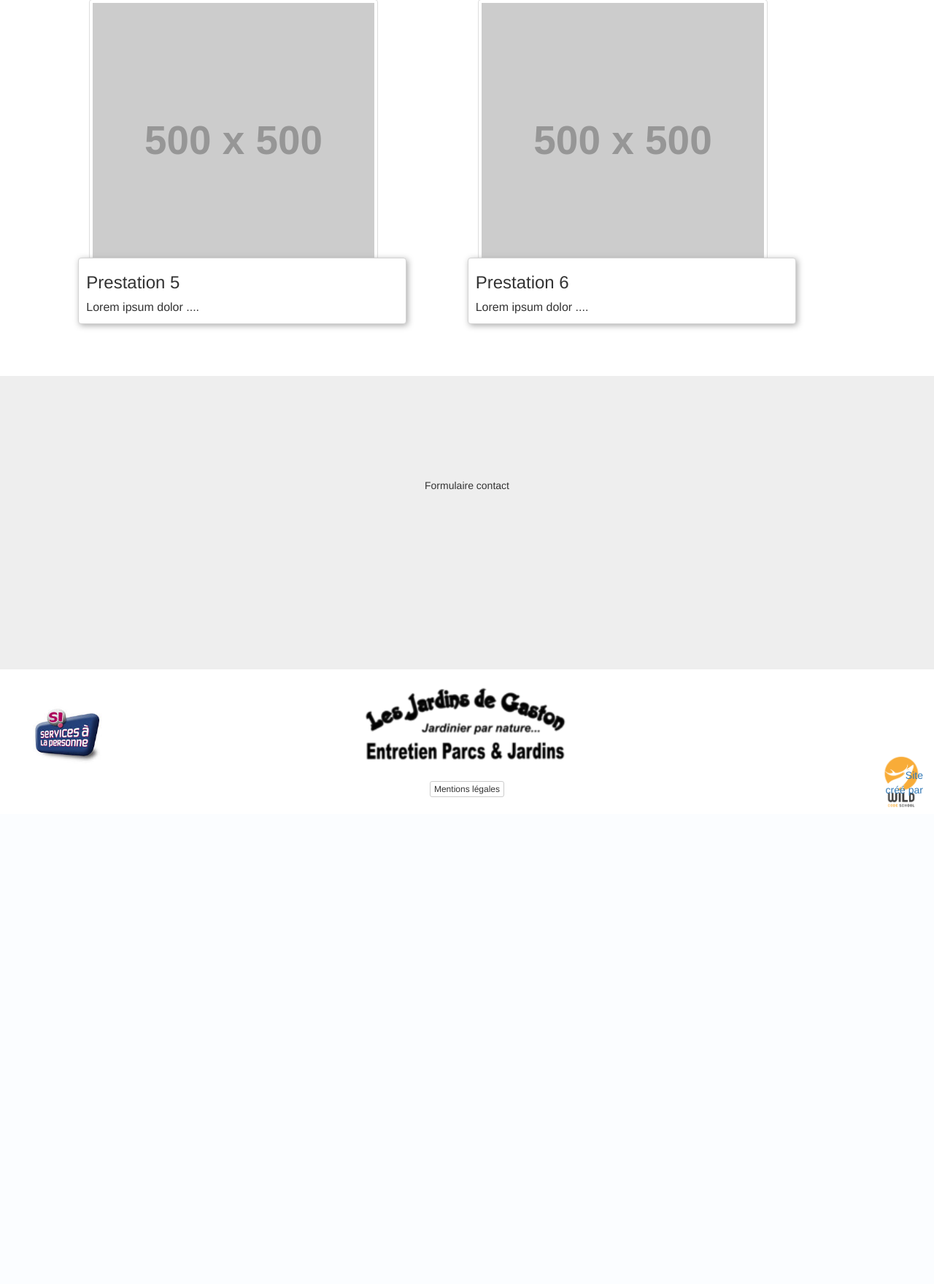
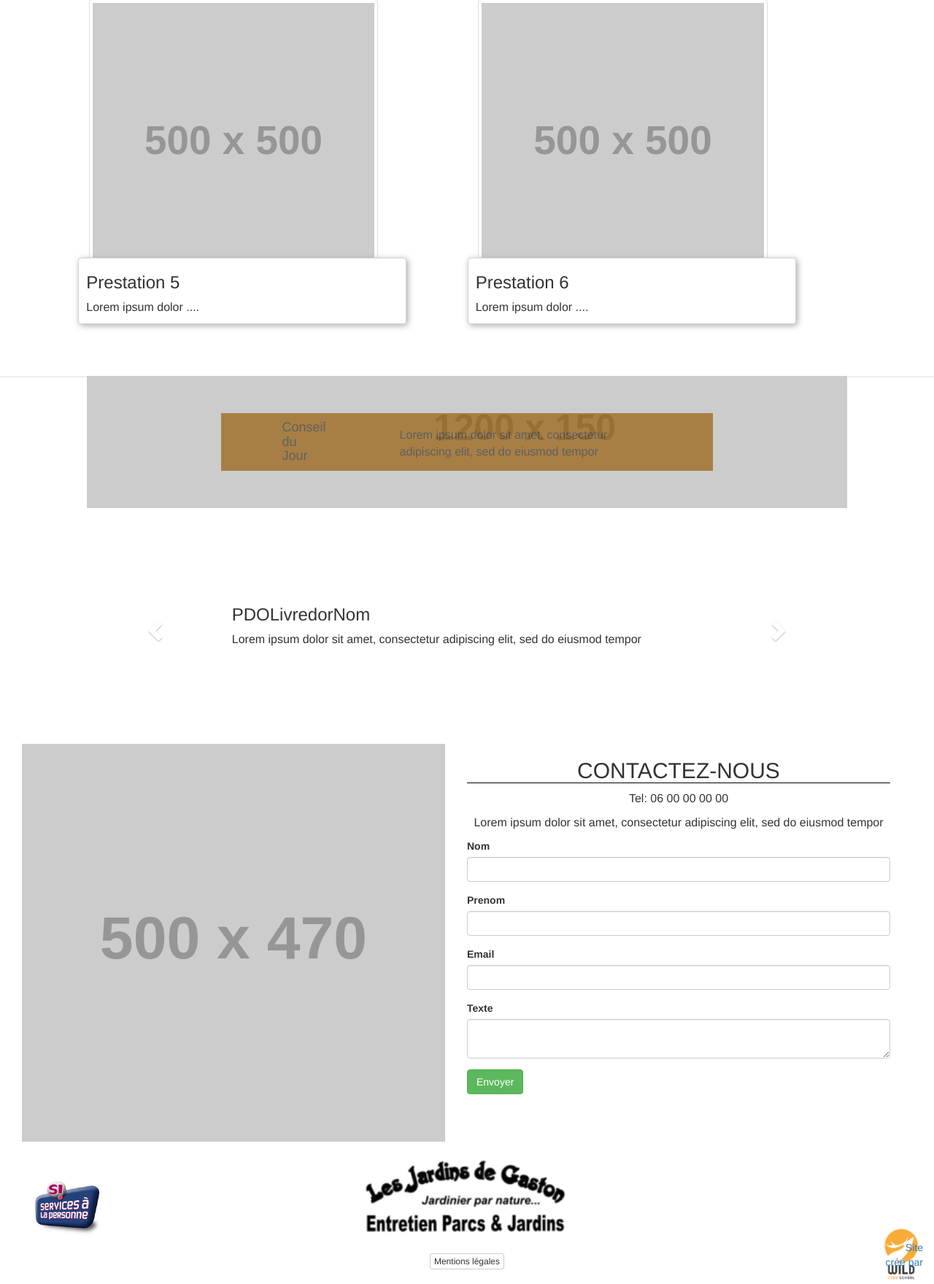
Before and after one commit to WildCodeSchool/orleans-0217-jardinsdegaston, a PHP site: page / in a window 1280 px wide. Shown: the part 3753-5512 px from the top of the page at 73% size. Before the commit the page ends 4859 px from the top, so only its background shows below. Run offline with PHP 8.4, Linux system fonts and the light colour scheme; grey boxes labelled with a size stand in for pictures from a placeholder-image service; some libraries are stand-ins or nearby versions; some web fonts are replaced.

Commit message:
ajout conseil livredOr formulaire

```diff
--- a/css/stylesheet.css
+++ b/css/stylesheet.css
@@ -162,12 +162,56 @@ p {
 }
 
 /*-------    Section Conseil du mois    ------*/
+.Conseilbackground {
+    margin-bottom: 5%;
+    background-image: url('http://placehold.it/1200x150');
+}
 
+.Conseil {
+    background-color: #985f0d;
+    margin-top: 5%;
+    margin-bottom: 5%;
+    opacity: 0.7
+}
+
+.ConseilText {
+    margin-top: 3%
+}
 
 /*-------    Section Livre d'or    ------*/
+#carousel-livredor {
+    height: 200px;
+}
 
+.carousel .item {
+    margin-top: 5%;
+}
+
+.carousel .left {
+    background-image: none;
+}
+
+.carousel .right {
+    background-image: none;
+}
 
 /*-------    Section Formulaire   ------*/
+.ImgForm {
+    margin-top: 5%;
+}
+
+.formulaire {
+    margin-top: 5%;
+}
+
+.formulaire h2 {
+    text-align: center;
+    border-bottom:1px solid black;
+}
+
+.formulaire p {
+    text-align: center;
+}
 
 
 /*-------       Footer      ------*/
@@ -219,3 +263,9 @@ p {
         margin-bottom: 80px;
     }
 }
+
+@media only screen and (max-width: 768px){
+    .ImgForm {
+        display: none;
+    }
+}
--- a/index.php
+++ b/index.php
@@ -227,13 +227,86 @@
 </div>
 
 <!-------     Section Conseil du mois     -------->
-
+    <div class="row Conseilbackground col-lg-10 col-lg-offset-1">
+        <div class="row Conseil col-lg-8 col-lg-offset-2 col-xs-10 col-xs-offset-1">
+            <div class="col-lg-1 col-lg-offset-1">
+                <h4>Conseil du Jour</h4>
+            </div>
+            <div class="ConseilText col-lg-6 col-lg-offset-2">
+                <p>Lorem ipsum dolor sit amet, consectetur adipiscing elit, sed do eiusmod tempor</p>
+            </div>
+        </div>
+    </div>
 
 <!-------       Section Livre d'or      -------->
 
+    <div class="row col-xs-10 col-xs-offset-1">
+        <div id="carousel-livredor" class="carousel slide fade in" data-ride="carousel" data-interval="false">
+
+            <div class="carousel-inner" role="listbox">
+
+                <div class="item col-xs-8 col-xs-offset-2 active">
+                    <div class="caption">
+                        <h3>PDOLivredorNom</h3>
+                        <p>Lorem ipsum dolor sit amet, consectetur adipiscing elit, sed do eiusmod tempor</p>
+                    </div>
+                </div>
+
+
+                <div class="item col-xs-8 col-xs-offset-2">
+                    <div class="caption">
+                        <h3>PDOLivredorNom1</h3>
+                        <p>Lorem ipsum dolor sit amet, consectetur adipiscing elit, sed do eiusmod tempor</p>
+                    </div>
+                </div>
+            </div>
+
+            <a class="left carousel-control" href="#carousel-livredor" role="button" data-slide="prev">
+                <span class="glyphicon glyphicon-chevron-left" aria-hidden="true"></span>
+            </a>
+            <a class="right carousel-control" href="#carousel-livredor" role="button" data-slide="next">
+                <span class="glyphicon glyphicon-chevron-right" aria-hidden="true"></span>
+            </a>
+        </div>
+    </div>
 
 <!-------     Section Formulaire     -------->
-    <div class="row vide"><div class="col-xs-12 text-center">Formulaire contact</div></div>
+    <div class="row Contact col-xs-12">
+        <img class=" ImgForm col-lg-6" src="http://placehold.it/500x470">
+
+
+        <div class="col-lg-6 col-xs-12 formulaire">
+
+            <h2>CONTACTEZ-NOUS</h2>
+            <p>Tel: 06 00 00 00 00</p>
+            <p>Lorem ipsum dolor sit amet, consectetur adipiscing elit, sed do eiusmod tempor</p>
+            <form name="ajout-citation" method="POST" action="ajout.php">
+
+                <div class="form-group">
+                    <label for="Nom">Nom</label>
+                    <input required ="required" class="form-control" type="text" id="Nom" name="Nom" />
+                </div>
+
+                <div class="form-group">
+                    <label for="Prenom">Prenom</label>
+                    <input required ="required" class="form-control" type="text" id="Prenom" name="Prenom"/>
+                </div>
+
+                <div class="form-group">
+                    <label for="Email">Email</label>
+                    <input required ="required" class="form-control" type="text" id="Email" name="Email" />
+                </div>
+
+                <div class="form-group">
+                    <label for="Texte">Texte</label>
+                    <textarea required ="required" class="form-control" id="Texte" name="Texte"></textarea>
+                </div>
+
+                <input class="btn btn-success" type="submit" name="add" value="Envoyer">
+
+        </div>
+
+    </div>
 
 <!-------           Footer           -------->
     <div class="row footer">
@@ -326,8 +399,8 @@
 
 </div> <!-- fermeture du container-fluid -->
 
+<script type="text/javascript" src="js/jquery-3.1.1.min.js"></script>
 <script type="text/javascript" src="js/bootstrap.js"></script>
-<script type="text/javascript" src="js/jquery-3.1.1.min.js"></script>
 <script type="text/javascript" src="js/beforeAfterEffect.js"></script>
 
 </body>
```
